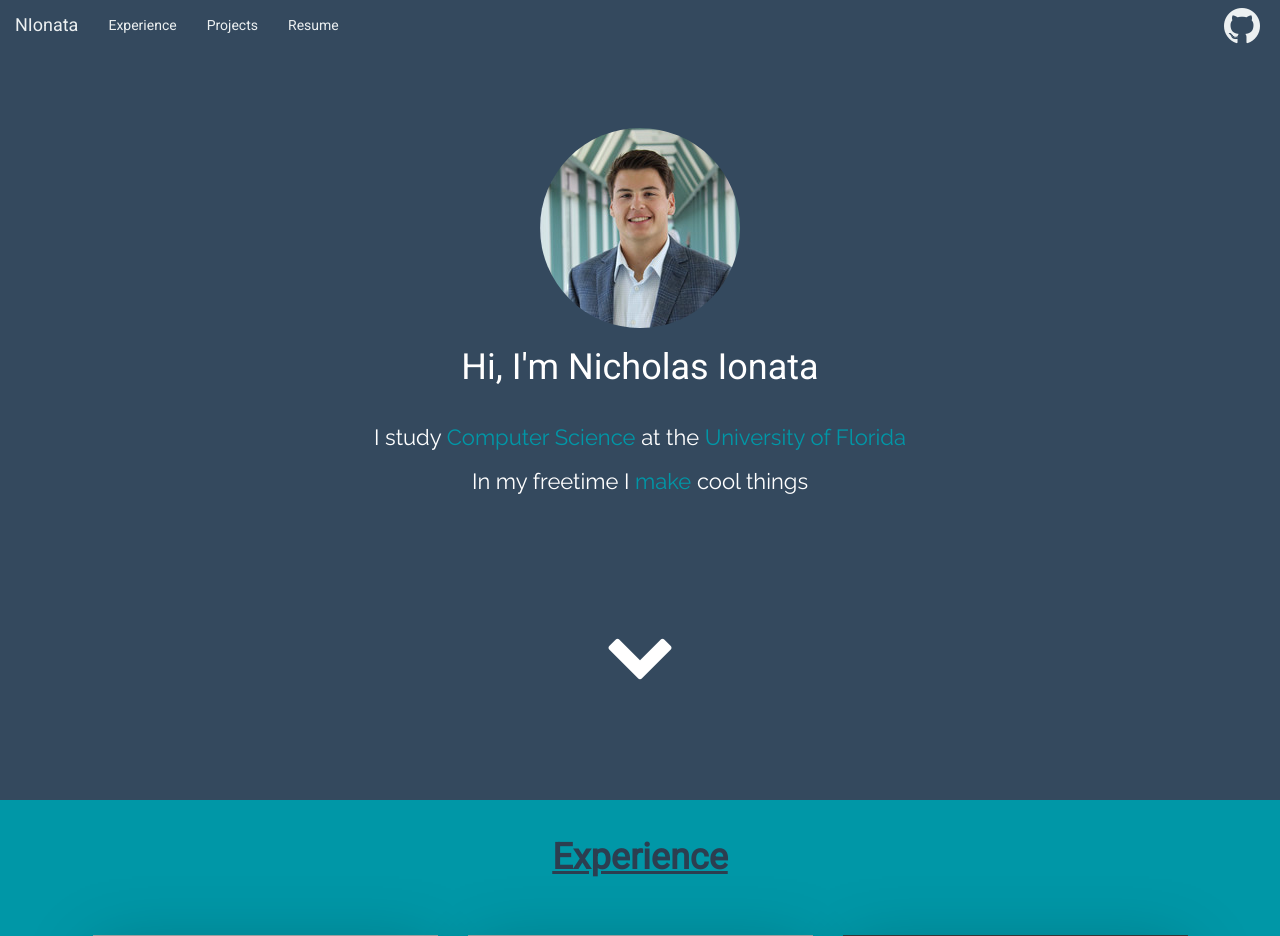
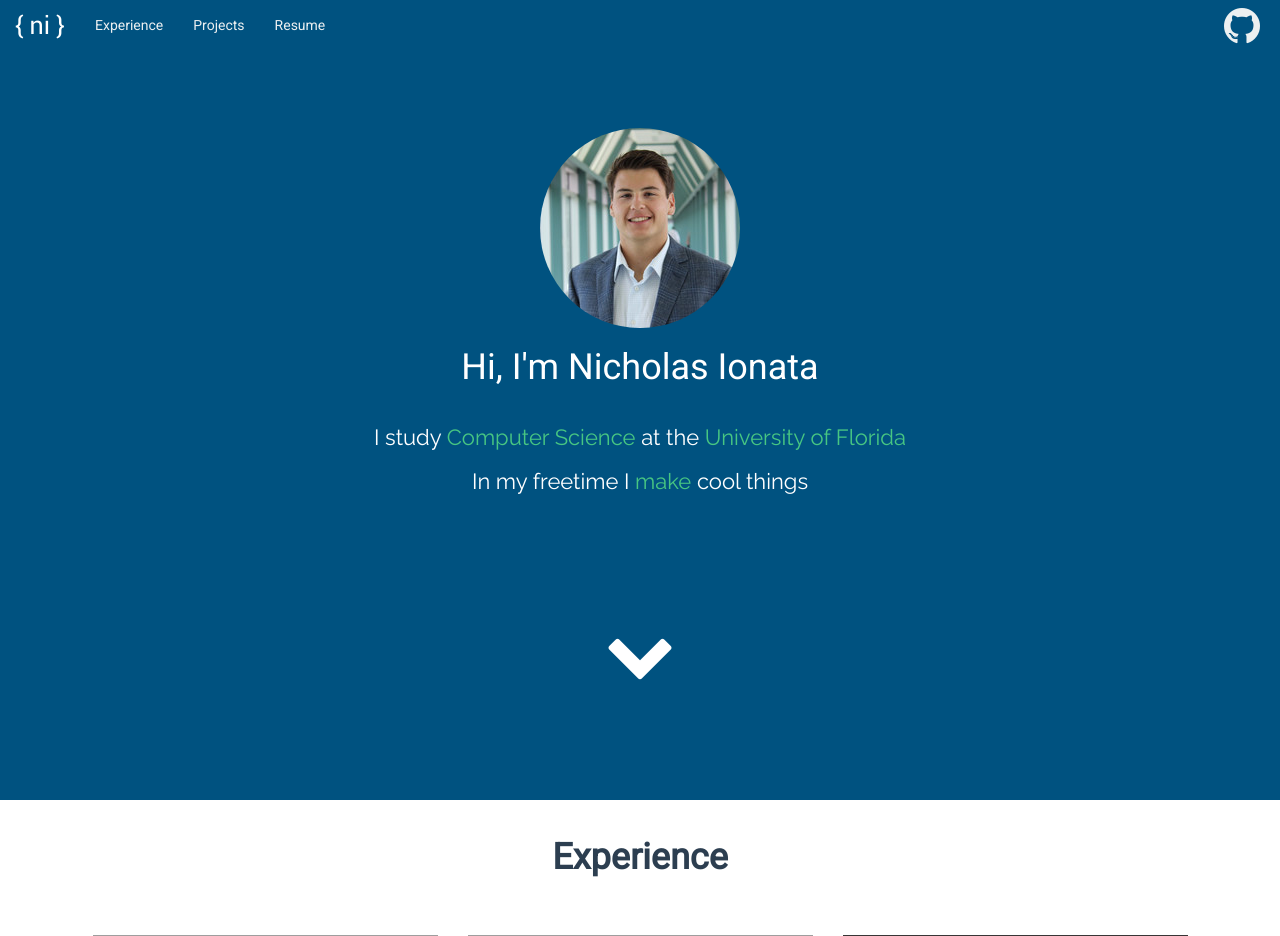
Before and after one commit to nionata/nionata.github.io, a PHP site: page / in a window 1280 px wide. Shown: the top 936 px of the page. Run offline with PHP 8.4, Linux system fonts and the light colour scheme; some libraries are stand-ins or nearby versions; grey boxes are pictures that could not be loaded.

Commit message:
updated colors and styling

```diff
--- a/css/style.css
+++ b/css/style.css
@@ -1,4 +1,7 @@
 @import url('https://fonts.googleapis.com/css?family=Raleway|Roboto');
+
+.primary-color { background: #005280; } /* Nick Blue */
+.secondary-color { background: #47C682; }
 
 h1,h2 {
   font-family: 'Roboto', sans-serif;
@@ -7,7 +10,7 @@ h1,h2 {
 }
 
 .about-focus {
-  color: #0097A7;
+  color: #47C682;
   transition: 500ms;
   border-bottom: 1px solid transparent;
 }
@@ -67,17 +70,26 @@ h3, h4 {
 
 .navbar-me,
 .navbar-me a {
-  background-color: #34495e;
+  background-color: #005280;
   color: #ecf0f1;
   font-family: 'Roboto', sans-serif;
 }
 
 .navbar-me li a:focus {
-  background-color: #0097A7;
+  background-color: #47C682;
 }
 
 .navbar-me li a:hover {
-  background-color: #0097A7;
+  background-color: #47C682;
+}
+
+.navbar-brand {
+  padding: 0 15px 0 15px;
+}
+
+.navbar-logo {
+  width: auto;
+  height: 100%;
 }
 
 .smaller-img {
@@ -100,7 +112,7 @@ h3, h4 {
 
 #top {
   text-align: center;
-  background-color: #34495e;
+  background-color: #005280;
   color: #ecf0f1;
   padding-top: 65px;
   height: 100vh;
@@ -145,11 +157,13 @@ h3, h4 {
 }
 
 #experience {
-  background-color: #0097A7;
+  /* background-color: #0097A7; */
+  background-color: white;
 }
 
 #projects {
-  background-color: #2ecc71;
+  /* background-color: #2ecc71; */
+  background-color: white;
   color: #212121;
 }
 
@@ -166,7 +180,8 @@ h3, h4 {
 
 .card {
   background-color: #ecf0f1;
-  box-shadow: 0px 13px 68px -5px rgba(0,0,0,0.25);
+  box-shadow: 0px 10px 10px -5px #005280;
+  /* outline: 5px inset #34495e ; */
   margin: 20px 0px 20px 0px;
   text-align: left;
   height: 100%;
@@ -219,7 +234,7 @@ h3, h4 {
 }
 
 #certs {
-  background-color: #ecf0f1;
+  background-color: white;
 }
 
 .cert-badge {
@@ -243,7 +258,7 @@ form {
 }
 
 #footer {
-  background-color: #34495e;
+  background-color: #005280;
 }
 
 .dark-primary-color    { background: #0097A7; }
--- a/index.html
+++ b/index.html
@@ -12,7 +12,7 @@
     </script>
     <meta charset="UTF-8">
     <title>Nicholas Ionata</title>
-    <link rel="icon" type="image/png" href="images/logo.png">
+    <link rel="icon" type="image/png" href="favicon.png">
     <meta name="viewport" content="width=device-width, initial-scale=1">
     <link rel="stylesheet" href="https://cdnjs.cloudflare.com/ajax/libs/font-awesome/4.6.3/css/font-awesome.min.css">
     <script src="https://ajax.googleapis.com/ajax/libs/jquery/1.12.4/jquery.min.js"></script>
@@ -30,7 +30,14 @@
     <nav class="navbar navbar-me navbar-fixed-top" id="nav">
         <div class="container-fluid">
             <div class="navbar-header">
-                <button type="button" class="navbar-toggle" data-toggle="collapse" data-target="#myNavbar"> <span class="icon-bar color-text"></span> <span class="icon-bar color-text"></span> <span class="icon-bar color-text"></span> </button> <a href="#top" class="navbar-brand">NIonata</a>
+                <button type="button" class="navbar-toggle" data-toggle="collapse" data-target="#myNavbar">
+                  <span class="icon-bar color-text"></span>
+                  <span class="icon-bar color-text"></span>
+                  <span class="icon-bar color-text"></span>
+                </button>
+                <a href="#top" class="navbar-brand">
+                  <img src="favicon.png" class="navbar-logo" />
+                </a>
             </div>
             <div class="collapse navbar-collapse" id="myNavbar">
                 <ul class="nav navbar-nav">
@@ -58,7 +65,7 @@
         <a href="#experience"><i class="fa fa-chevron-down fa-5x" aria-hidden="true" id="down"></i></a>
     </div>
     <div class="container-fluid" id="experience">
-        <h1><b><u>Experience</u></b></h1>
+        <h1><b>Experience</b></h1>
         <div class="row">
           <div class="col-md-4 p" v-for="exp in experience">
             <div class="card" style="">
@@ -84,7 +91,7 @@
         </div>
     </div>
     <div class="container-fluid" id="projects">
-        <h1><b><u>Projects</u></b></h1>
+        <h1><b>Projects</b></h1>
         <div class="row">
           <div class="col-md-4 p" v-for="project in projects">
             <div class="card" style="">
@@ -112,7 +119,7 @@
         </div>
     </div>
     <div class="container-fluid" id="certs">
-        <h1><b><u>Certifications</u></b></h1>
+        <h1><b>Certifications</b></h1>
         <div class="row">
             <div class="col-md-2 col-md-offset-2">
                 <div class="cert-badge">
@@ -137,7 +144,7 @@
         </div>
     </div>
     <div class="container-fluid" id="footer">
-        <h3>Nicholas Ionata 2019 <i class="fa fa-code"></i></h3>
+        <h3>Nicholas Ionata 2020 <i class="fa fa-code"></i></h3>
         <div class="row" id="contact-row">
           <div class="col-md-2 col-md-offset-2">
               <a href="https://www.linkedin.com/in/nionata" target="_blank"><i class="fa fa-linkedin fa-4x"></i></a>
```
